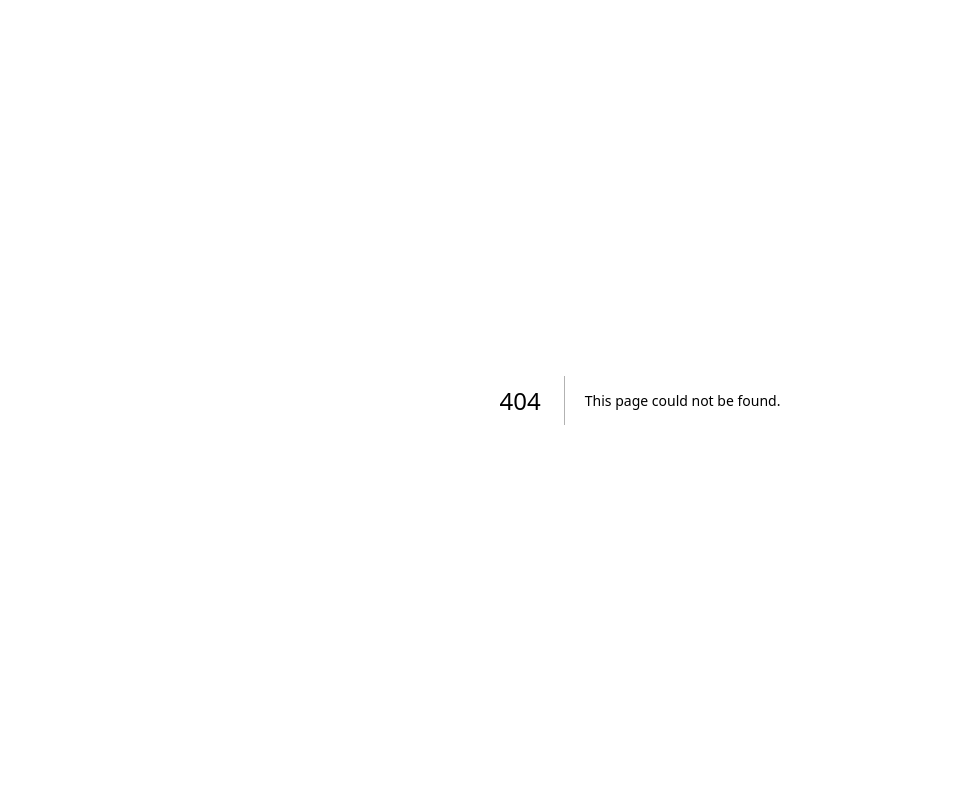
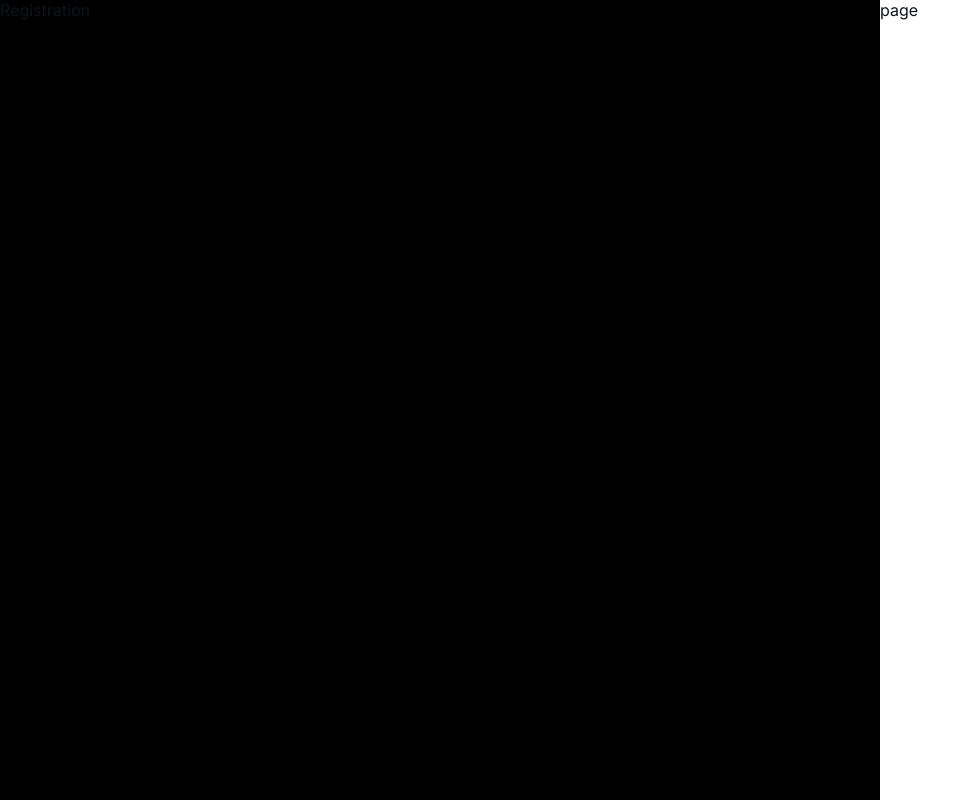
Before and after one commit to Lychil/Keynote-client, a Next.js app in the folder client/: page /auth/reg in a window 1280 px wide. Before the commit this address had no page. Shown: the whole page, without its empty margins (0-979 px from the left). Built offline with nearby package versions, Linux system fonts and the light colour scheme.

Commit message:
auth. Добавлена разметка для входа в приложение

```diff
--- /dev/null
+++ b/client/src/app/auth/@sidebar/default.tsx
@@ -0,0 +1,7 @@
+import React from 'react'
+
+export default function Default() {
+    return (
+        <div style={{height: "100%", background: "white"}}>page</div>
+    )
+}
--- /dev/null
+++ b/client/src/app/auth/layout.module.css
@@ -0,0 +1,5 @@
+.wrapper {
+    height: 100%;
+    display: grid;
+    grid-template-columns: auto 400px;
+}
--- /dev/null
+++ b/client/src/app/auth/layout.tsx
@@ -0,0 +1,13 @@
+import React from "react";
+import styles from "@/app/auth/layout.module.css";
+
+export default function layout(
+    { sidebar, children }: { sidebar: React.ReactNode; children: React.ReactNode; }
+) {
+    return (
+        <div className={styles.wrapper}>
+            {children}
+            {sidebar}
+        </div>
+    )
+}
--- /dev/null
+++ b/client/src/app/auth/login/page.tsx
@@ -0,0 +1,5 @@
+export default function page() {
+    return (
+        <div>login</div>
+    )
+}
--- /dev/null
+++ b/client/src/app/auth/reg/page.tsx
@@ -0,0 +1,5 @@
+export default function page() {
+    return (
+        <div style={{height: "100%", background: "black"}}>Registration</div>
+    )
+}
--- a/client/src/app/page.tsx
+++ /dev/null
@@ -1,6 +0,0 @@
-export default function Home() {
-  return (
-    <>
-    </>
-  );
-}
```
Also changed, not shown: client/src/app/auth/@sidebar/page.tsx (added, +7 -0 lines).
